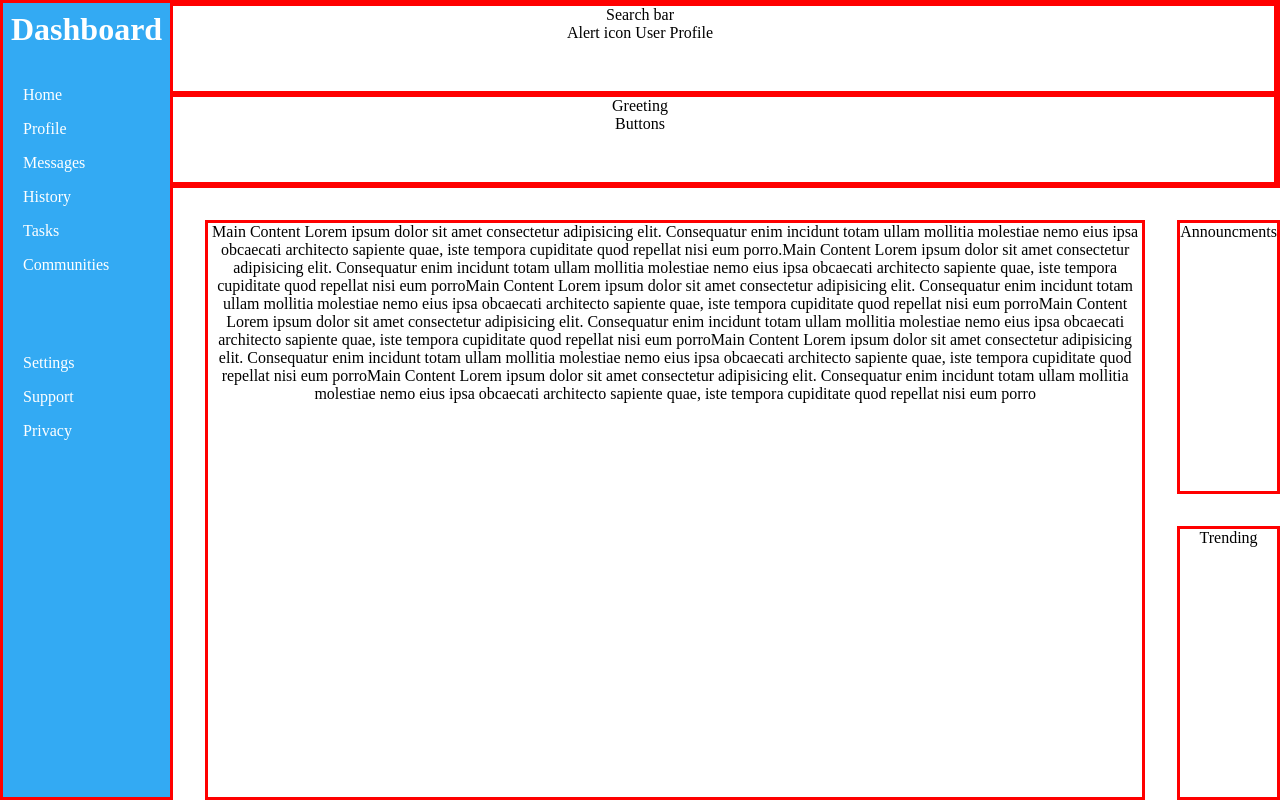
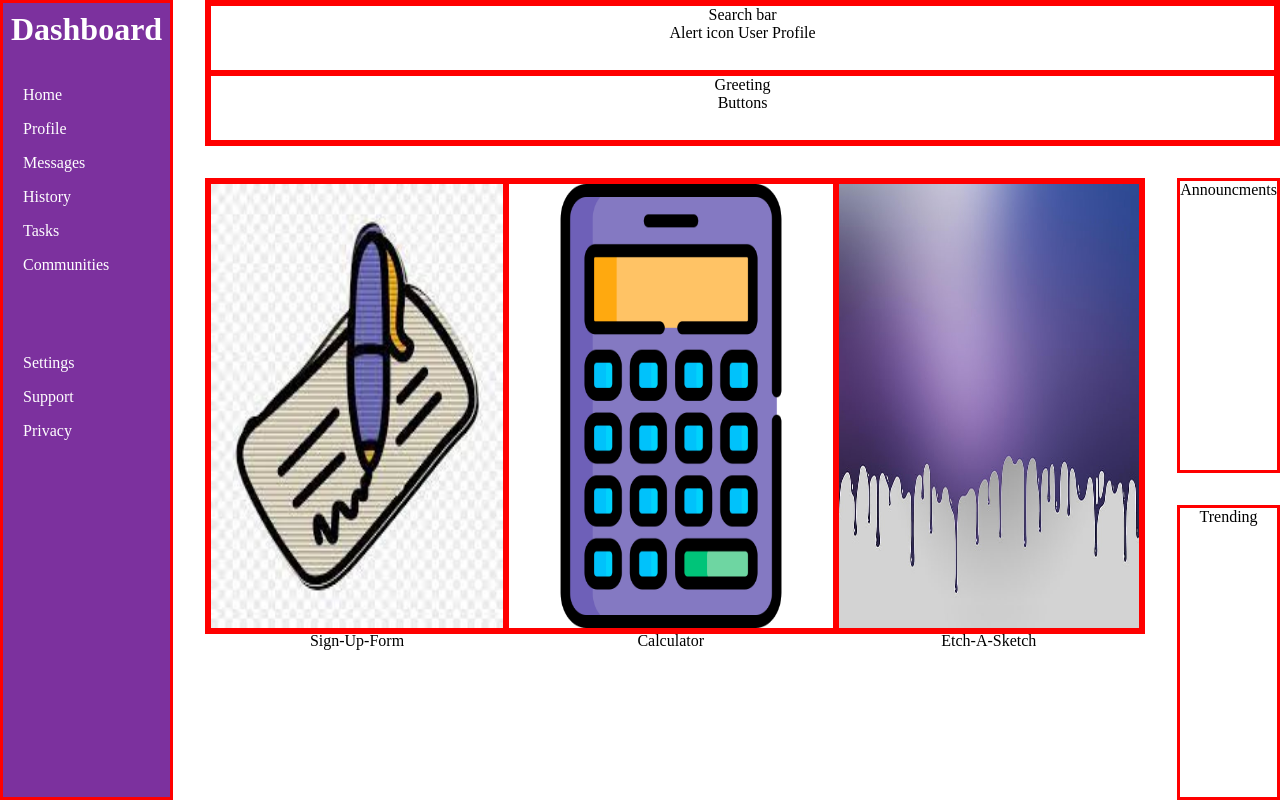
Before and after one commit to Sisyphus6ix/Admin-dashboard-project, a plain HTML site: page index.html in a window 1280 px wide. Drawn offline with Linux system fonts and the light colour scheme.

Commit message:
Worked on header and main content

```diff
--- a/index.html
+++ b/index.html
@@ -43,7 +43,26 @@
                 </div>
             </div>
         </div>
-        <div class="main-content">Main Content Lorem ipsum dolor sit amet consectetur adipisicing elit. Consequatur enim incidunt totam ullam mollitia molestiae nemo eius ipsa obcaecati architecto sapiente quae, iste tempora cupiditate quod repellat nisi eum porro.Main Content Lorem ipsum dolor sit amet consectetur adipisicing elit. Consequatur enim incidunt totam ullam mollitia molestiae nemo eius ipsa obcaecati architecto sapiente quae, iste tempora cupiditate quod repellat nisi eum porroMain Content Lorem ipsum dolor sit amet consectetur adipisicing elit. Consequatur enim incidunt totam ullam mollitia molestiae nemo eius ipsa obcaecati architecto sapiente quae, iste tempora cupiditate quod repellat nisi eum porroMain Content Lorem ipsum dolor sit amet consectetur adipisicing elit. Consequatur enim incidunt totam ullam mollitia molestiae nemo eius ipsa obcaecati architecto sapiente quae, iste tempora cupiditate quod repellat nisi eum porroMain Content Lorem ipsum dolor sit amet consectetur adipisicing elit. Consequatur enim incidunt totam ullam mollitia molestiae nemo eius ipsa obcaecati architecto sapiente quae, iste tempora cupiditate quod repellat nisi eum porroMain Content Lorem ipsum dolor sit amet consectetur adipisicing elit. Consequatur enim incidunt totam ullam mollitia molestiae nemo eius ipsa obcaecati architecto sapiente quae, iste tempora cupiditate quod repellat nisi eum porro</div>
+        <div class="main-content">
+            <div class="content1">
+                <a href="https://sisyphus6ix.github.io/sign-up-form/"><img src="Images/Signup.png"></a>
+                <div class="content1-info">
+                    <p>Sign-Up-Form</p>
+                </div>
+            </div>
+            <div class="content2">
+                <a href="https://sisyphus6ix.github.io/Calculator/"><img src="Images/Calculator.png"></a>
+                <div class="content2-info">
+                    <p>Calculator</p>
+                </div>
+            </div>
+            <div class="content3">
+                <a href="https://sisyphus6ix.github.io/Etch-A-Sketch/"><img src="Images/Etchasketch.png"></a>
+                <div class="content3-info">
+                    <p>Etch-A-Sketch</p>
+                </div>
+            </div>
+        </div>
         <div class="announcement">Announcments</div>
         <div class="trending">Trending</div>
     </div>
--- a/style.css
+++ b/style.css
@@ -19,7 +19,7 @@
 }
 
 .header {
-    grid-column: 1 / 5;
+    grid-column: 2 / 5;
     grid-row: 1;
     display: grid;
     grid-template-rows: 1fr 1fr;
@@ -38,7 +38,7 @@
 .sidebar {
     /* margin-left: -20px; */
     color: white;
-    background-color: rgb(51, 170, 243);
+    background-color: rgba(103, 16, 143, 0.859);
     grid-column: 1;
     grid-row: 1 / 6;
 }
@@ -46,12 +46,31 @@
 .main-content {
     grid-column: 2 / 4;
     grid-row: 2 / 6;
+
+    display: grid;
+    grid-template-columns: repeat(1fr, 1fr, 1fr);
     min-width: 500px;
+    max-height: 450px;
+}
+
+.main-content > div {
+    border: solid 3px red;
+}
+
+.content1 {
+    grid-column: 1;
+}
+.content2 {
+    grid-column: 2;
+}
+.content3 {
+    grid-column: 3;
 }
 
 .announcement {
     grid-column: 4;
     grid-row: 2 / 4;
+
 }
 
 .trending {
@@ -90,3 +109,8 @@
 .items-footer {
     grid-row: 3;
 }
+
+img {
+    width: 100%;
+    height: 100%;
+}
```
Also changed, not shown: Images/Calculator.png (added), Images/Etchasketch.png (added), Images/Signup.png (added).
